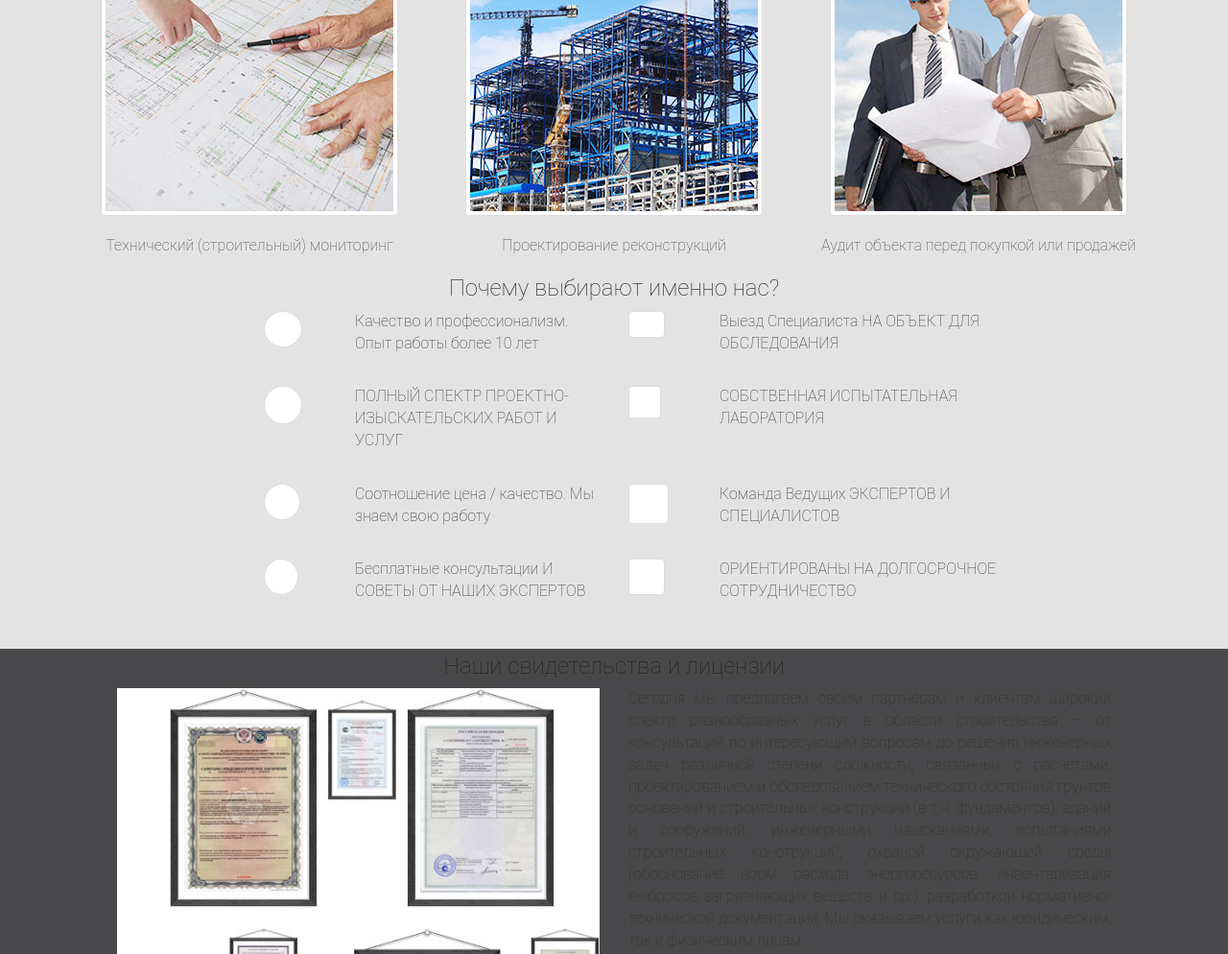
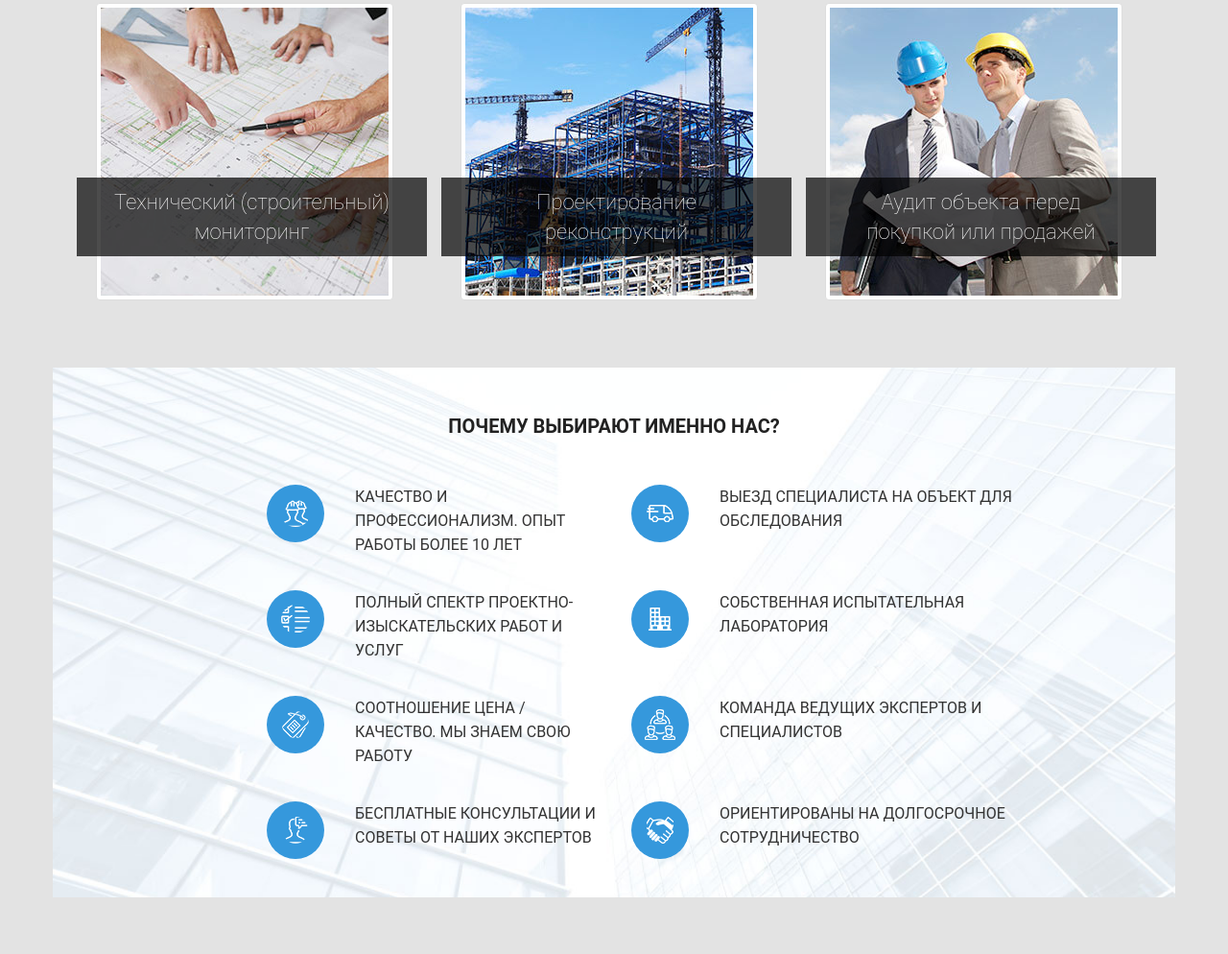
Before and after one commit to metram/ExpertPro, a plain HTML site: page index.html in a window 1280 px wide. Shown: the part 1346-2340 px from the top of the page at 96% size. Drawn offline with Linux system fonts and the light colour scheme.

Commit message:
Add files via upload

```diff
--- a/css/main.css
+++ b/css/main.css
@@ -1,23 +1,5 @@
 @import url('https://fonts.googleapis.com/css?family=Open sans|Raleway');
 
-/* bootstrap.css */
-/** {
-   	font-size: 14px;
-   	line-height: 1.428;
-	font: 'Roboto' !important;
-}*/
-
-/* style.css */
-/* * {
-   font-size: 16px;
-   line-height: 1.428;
-   font: 'Roboto' !important;
-}*/
-
-/*html {
-  font-size: 14px;
-  font: 'Roboto';
-}*/
 
 html, body {
  	font-family: 'Roboto', -apple-system, system-ui, BlinkMacSystemFont, "Segoe UI", Roboto, "Helvetica Neue", Arial, sans-serif !important;
@@ -38,10 +20,6 @@ h1, h2, h3, h4, h5, h6 {
 	color: #222;
 }
 
-/*.h3 {
-	font-size: 16px;
-
-}*/
 
 .centered {
 	text-align:  center;
@@ -68,12 +46,6 @@ li a:hover {
 	outline: 0;
 }
 
-/*li a:active {
-	color: #fff;
-    background-color: rgb(0,158,216);
-	text-decoration: none;
-	outline: 0;
-}*/
 
 label {
 	display: block;
@@ -99,9 +71,14 @@ ul.nav a:focus {  background-color: #009ed8; color: #fff !important; }
 	text-align:  center;
 }
 
+.block {
+	margin:50px 50px;
+}
+
+
 .header {
 	background: url(../images/skybild.jpg) no-repeat center top;
-	 display: table;
+	display: table;
     position: relative;
 	line-height: 25px;
 	margin-bottom: 25px;
@@ -117,25 +94,9 @@ ul.nav a:focus {  background-color: #009ed8; color: #fff !important; }
 	background-size: cover;
 }
 
-/*#headerwrap {
-	background: url(../images/wrapbild.png) no-repeat center top;
-	line-height: 25px;
-	margin-bottom: 25px;
-	font-size: 18px;
-	font-family: "Tahoma";
-	font-weight: bolder;
-
-	-webkit-background-size: cover;
-	-moz-background-size: cover;
-	-o-background-size: cover;
-
-	background-size: cover;
-}*/
-
-/* Custom Button Styles */
 
 
-
+/* --- Custom Button Styles ---*/
 /* ------ start BUTTONS ------*/
 
 .btn-dark {
@@ -268,12 +229,6 @@ ul.nav a:focus {  background-color: #009ed8; color: #fff !important; }
 	height: 95px;
 }
 
-.logowrap p {
-	font-size: 27px;
-	font-family: Roboto, Verdana;
-	color: #FFFFFF;
-	margin-top: 5px;
-}
 
 #logowrap img {
 	height: 30px;
@@ -287,39 +242,31 @@ ul.nav a:focus {  background-color: #009ed8; color: #fff !important; }
 /* паспортизация */
 /* проектирование */
 
-/*.servicewrap {
-	background: #0088CB;
-	width: 670px;
-	height: auto;
-	margin-top: 60px;
-}*/
 
 #servicemain {
 	margin-top: 40px;
 	color: #000;
 	text-transform: uppercase;
 	text-align: center;
-	font-size: 30px;
+	font-size: 28px;
 	line-height: 1.8;
 
 }
 
  .servicemain button {
 	list-style-type: none;
-	font-size: 25px;
+	font-size: 20px;
 	line-height: normal;
 	text-align: center;
 	line-height: 1.8;
-	/* width:35vmin;
-    height:35vmin; */
-    padding: 20px 0 20px 0;
+	padding: 20px 0 20px 0;
 
 }
 
 
 #aboutmain p {
 	margin-top: 20px;
-	font-size: 30px;
+	font-size: 28px;
 	line-height: normal;
 	text-align: center;
 	white-space: normal;
@@ -327,16 +274,10 @@ ul.nav a:focus {  background-color: #009ed8; color: #fff !important; }
 
 }
 
-/*#aboutmain div {
-	height: 260px;
-	width: 300px
-}*/
-
 
 /* Надпись группа.. */
 .aboutwrap {
 	margin-top: 125px;
-	/*white-space: nowrap;*/
 	float: none;
 	text-align: center;
 	padding-top: 15px;
@@ -396,18 +337,52 @@ ul.nav a:focus {  background-color: #009ed8; color: #fff !important; }
 /* --------- page SERVICE ----- */
 
 .services img {
-	/*margin-top: 60px;*/
 	margin-bottom: 20px;
+
 }
 
-.services p {
-	max-width: 250px;
-	max-height: 70px;
-	color: #0088CB;
-	font-size: 20px;
-	overflow: hidden;
-	text-align: center;
-	line-height: 1.1em;
+.image {
+	display:inline-block;
+    position:relative;
+}
+
+.image span {
+    display:inline-block;
+    position:absolute;
+    top:55%;
+    left:15px;
+    right: 0px;
+    /* Оформление текста */
+    color:#FFF;
+    font-size:22px;
+
+    /* Фон */
+    background-color:rgba(0,0,0,0.7);
+    padding:10px 30px;
+}
+
+.item_bgb {
+	display: inline-block;
+	width: 60px;
+	height: 60px;
+	border-radius: 50%;
+	background-color: #3598dc;
+
+	display: -webkit-box;
+	display: -ms-flexbox;
+  	display: flex;
+	  -webkit-box-pack: center;
+	  -ms-flex-pack: center;
+	  justify-content: center;
+	  -webkit-box-align: center;
+	  -ms-flex-align: center;
+	  align-items: center;
+	  margin: 0 auto;
+}
+
+.item_bgb img {
+	background-color:rgba(0,0,0,0);
+	border: none;
 }
 
 img.animate:hover {
@@ -415,8 +390,8 @@ img.animate:hover {
     opacity: 0.25; /* прозрачность для других браузеров */
 }
 
-#about_us, #services{
-	/*margin-top: 20px;*/
+#about_us {
+
 	font-size: 17px;
 	font-family: 'Tahoma';
 	line-height: 1.5em;
@@ -430,6 +405,19 @@ img.animate:hover {
 .pagename {
 	margin-top:30px;
 	margin-bottom:30px;
+}
+
+.blockname {
+	text-transform: uppercase;
+	margin-bottom: 50px;
+	margin-top: 50px;
+	font-weight: bolder;
+	font-size: 20px;
+}
+
+.blockstyle {
+	text-transform: uppercase;
+	font-family: "Source Sans Pro" 17px bold;
 }
 
 .pagecont {
@@ -447,17 +435,45 @@ img.animate:hover {
   	position: relative;
   	vertical-align: middle;
 	}
+
+#licence {
+	background: url(../images/cert_Background.jpg) no-repeat center top;
+	display: table;
+    position: relative;
+	line-height: 25px;
+	padding-bottom:40px;
+	/*width: 100%;
+   	height: 100%;*/
+	-webkit-background-size: cover;
+	-moz-background-size: cover;
+	-o-background-size: cover;
+
+	background-size: cover;
 }
 
-&::before,
-  &::after {
+#licence p {
+	font-size: 18px;
+	text-indent: 1.5em;
+}
 
-    box-sizing: inherit;
-    content: '';
-    position: absolute;
-    width: 100%;
-    height: 100%;
+#skils {
+	background: url(../images/Clients_Background.jpg) no-repeat center top;
+    position: relative;
+	line-height: 25px;
+	padding-bottom:40px;
+	/*width: 100%;
+   	height: 100%;*/
+	font-weight: bolder;
+
+	-webkit-background-size: cover;
+	-moz-background-size: cover;
+	-o-background-size: cover;
+
+	background-size: cover;
 }
+
+
+/* ------- FOOTER ---- */
 
 footer {
 
@@ -481,6 +497,8 @@ footer {
 	margin-top:20px;
 	font-size: 13px;
 }
+
+/* ------- FOOTER ---- */
 
 .list-inline {
 	padding-left:0;
@@ -540,8 +558,6 @@ input[type="text"], input[type="email"] {
 .socialicon {
 	font-size:3em;
 	margin-right:10px;
-	/*border: solid 1px #fff;
-	background-color: #fcfcfc*/
 }
 
 
@@ -551,11 +567,7 @@ input[type="text"], input[type="email"] {
 }
 
 .colored-image {
-    /*background-image: linear-gradient(to right, #E3E3E3, #E3E3E3), url("..img/social-block-fb.png");*/
     background-blend-mode: overlay;
     background-size: contain;
     background:#E3E3E3;
-    /*width: 43px;
-    height: 43px;*/
-
     }
```
